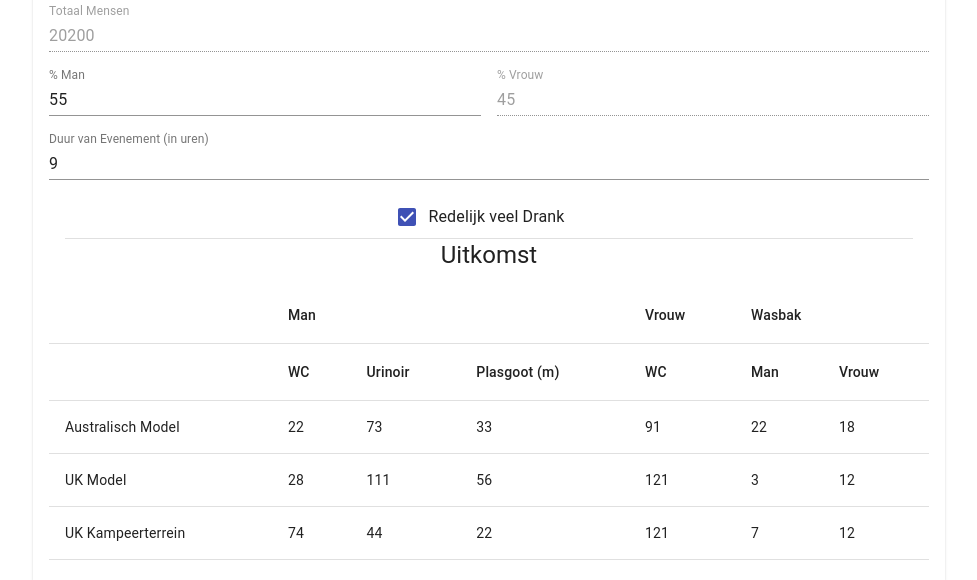
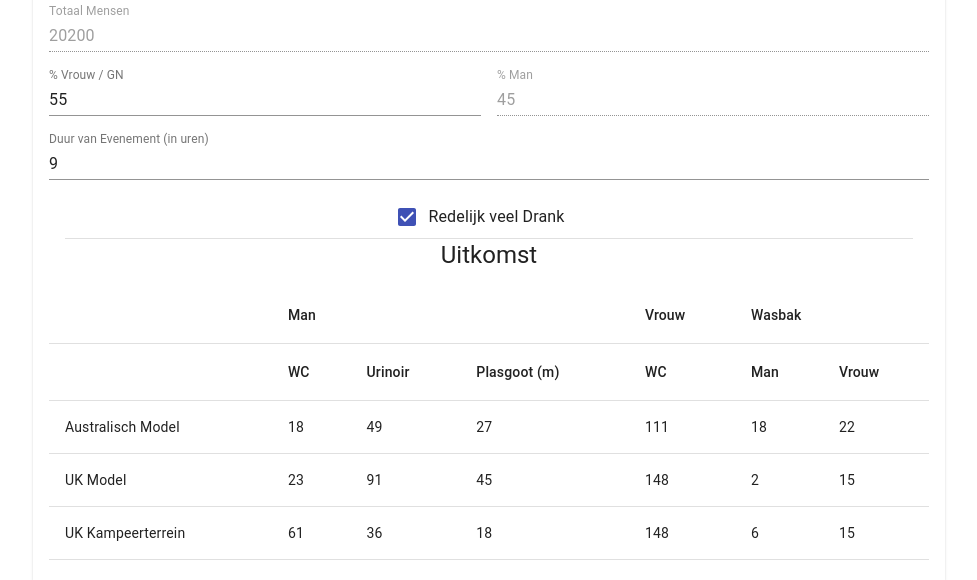
Before and after one commit to De-Regelaar/ERC, a React (Create React App) app: page / in a window 1280 px wide. Shown: the part 260-840 px from the top of the page, without its empty margins (151-1128 px from the left). Built offline with nearby package versions, Linux system fonts and the light colour scheme.

Commit message:
switched up male/female

```diff
--- a/src/Calculator.js
+++ b/src/Calculator.js
@@ -13,13 +13,13 @@ class Calculator extends React.Component
 			visitors: 20000,
 			participants: 100,
 			personnel: 100,
-			male: 55,
+			female: 55,
 			duration: 9,
 			alcohol: true
 		};
 
 		this.handlePeopleChange = this.handlePeopleChange.bind(this);
-		this.handleMaleChange = this.handleMaleChange.bind(this);
+		this.handleFemaleChange = this.handleFemaleChange.bind(this);
 		this.handleDurationChange = this.handleDurationChange.bind(this);
 		this.handleAlcoholChange = this.handleAlcoholChange.bind(this);
 	}
@@ -32,13 +32,13 @@ class Calculator extends React.Component
 		}
 	}
 
-	handleMaleChange (event)
+	handleFemaleChange (event)
 	{
 		const value = parseInt(event.target.value)
 
 		if (!isNaN(value) && value >= 0 && value <= 100)
 		{
-			this.setState({male: event.target.value});
+			this.setState({female: event.target.value});
 		}
 	}
 
@@ -58,8 +58,8 @@ class Calculator extends React.Component
 	render ()
 	{
 		const t = this.state.visitors + this.state.participants + this.state.personnel
-		const male = t * this.state.male * 0.01;
-		const female = t * (100 - this.state.male) * 0.01;
+		const male = t * (100 - this.state.female) * 0.01;
+		const female = t * this.state.female * 0.01;
 
 		const aus_duration_modifier = this.state.duration >= 8 ? 1 :
 																	this.state.duration >= 6 ? 0.8 :
@@ -91,7 +91,7 @@ class Calculator extends React.Component
 		let australia = {
 			name: "Australisch Model",
 			men_wc: Math.round((male / 500) * aus_modifier),
-			men_urinoir: Math.round((((male / 500) * 3) * (this.state.male * 0.02)) * aus_modifier),
+			men_urinoir: Math.round((((male / 500) * 3) * ((100 -this.state.female) * 0.02)) * aus_modifier),
 			men_plasgoot: Math.round(((male / 500) * 1.5) * aus_modifier),
 			women_wc: Math.round((female / 100) * aus_modifier),
 			men_wasbak: Math.round((male / 500) * aus_modifier),
@@ -166,20 +166,20 @@ class Calculator extends React.Component
 					</Grid>
 					<Grid item xs={6}>
 						<TextField
-							label = "% Man"
+							label = "% Vrouw / GN"
 							type = "number"
 							fullWidth
-							value = {this.state.male}
-							onChange = {this.handleMaleChange}
+							value = {this.state.female}
+							onChange = {this.handleFemaleChange}
 						/>
 					</Grid>
 					<Grid item xs={6}>
 						<TextField
-							label = "% Vrouw"
+							label = "% Man"
 							type = "number"
 							fullWidth
 							disabled
-							value = {100 - this.state.male}
+							value = {100 - this.state.female}
 						/>
 					</Grid>
 					<Grid item xs={12}>
```
